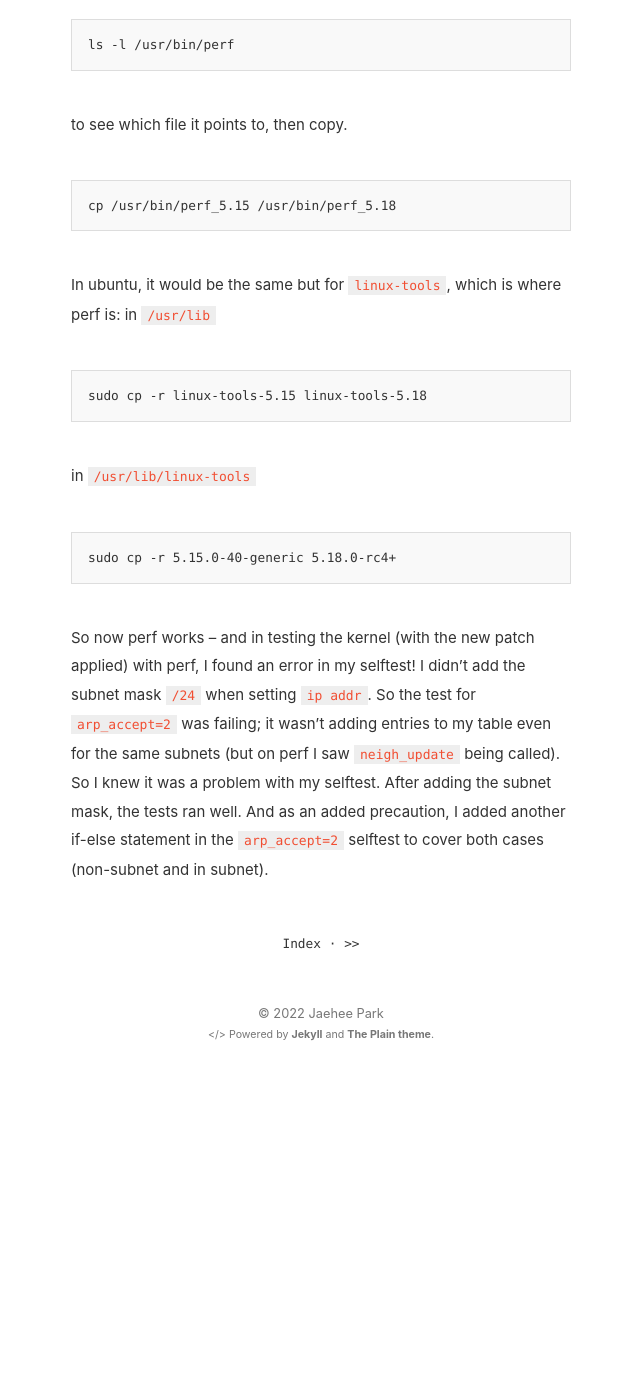
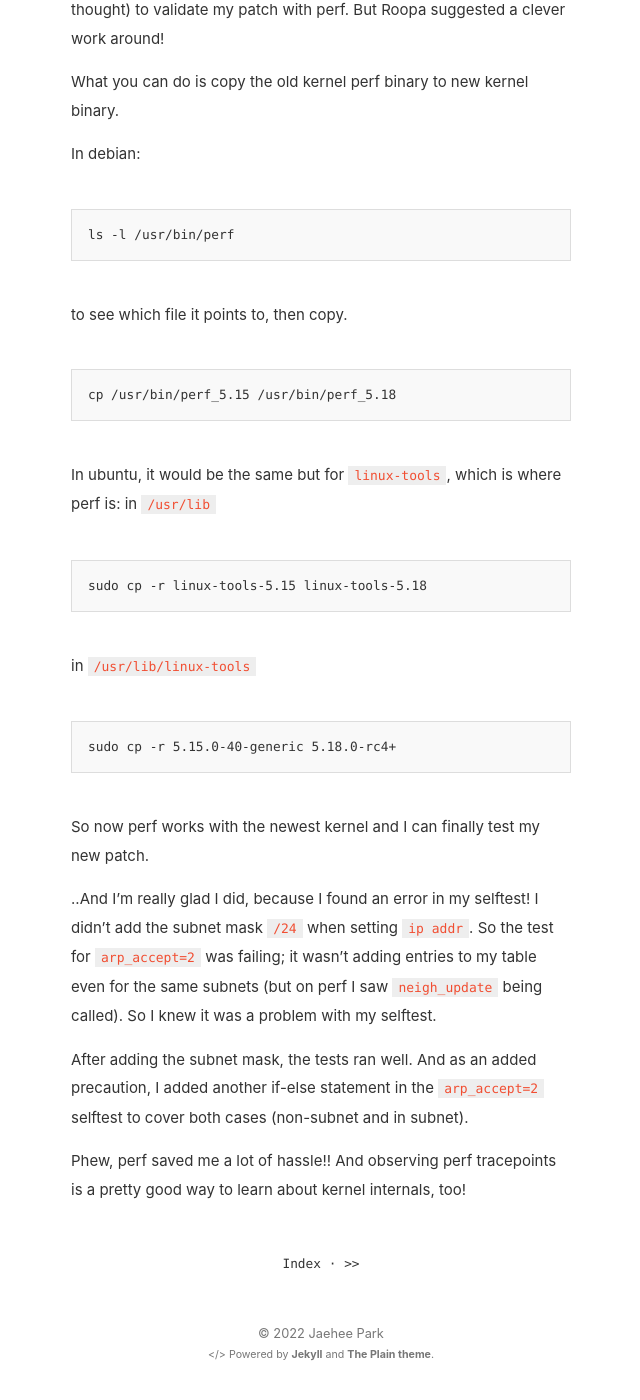
Before and after one commit to jhpark1013/blog, a Jekyll site: the page built from _posts/2022-07-26-perf-how-i-debugged-my-linux-kernel-patch.markdown, in a window 1280 px wide and 1400 px high, scrolled down 1922 px. Shown: the whole window, without its empty margins (319-959 px from the left). Built offline with Jekyll 4.4.1, drawn with Linux system fonts in a browser that asks for light colours; before the commit the page ends 3002 px from its top, so only the background shows below that; some of the changed text lies outside the part shown.

Commit message:
edit perf blog

````diff
--- a/_posts/2022-07-26-perf-how-i-debugged-my-linux-kernel-patch.markdown
+++ b/_posts/2022-07-26-perf-how-i-debugged-my-linux-kernel-patch.markdown
@@ -5,9 +5,15 @@ date: 2022-07-26T01:09:47-04:00
 
 I recently submitted this [patch](https://lore.kernel.org/netdev/93cfe14597ec1205f61366b9902876287465f1cd.1657755189.git.jhpark1013@gmail.com/) to net-next (I wrote a [blog](/blog/2022/07/07/arp-and-ndisc-neighbor-discovery.html) post about it, too). During the development process, I used perf to debug some unexpected behaviors in the kernel caused by my code!
 
-When I test with the kernel that does not have the `arp_accept` patch applied, the `arp_accept=2` test does not pass (as expected since knob '2' doesn't exist yet).
+First, let's check the behavior of the code before applying the patch.
 
-And I checked with perf (putting probes on `arp_process` and `neigh_update`) and saw that `neigh_update` was called on `arp_accept=1` but not on `arp_accept=0`. So the code works!
+When I test with the kernel that does not have the `arp_accept` patch applied, the `arp_accept=2` test does not pass (as expected, since knob '2' doesn't exist yet before this patch).
+
+And I checked with perf (putting probes on `arp_process` and `neigh_update`) and saw that `neigh_update` was called on `arp_accept=1` but not on `arp_accept=0`.
+
+This is the right behavior. If we're accepting garp, we should see an update in the neighbor cache and a call to `neigh_update`. If we're discarding garp, we should **not** see a call to `neigh_update`.
+
+This is how I used perf:
 
 Create perf probes:
 ```
@@ -70,4 +76,10 @@ in `/usr/lib/linux-tools`
 sudo cp -r 5.15.0-40-generic 5.18.0-rc4+
 ```
 
-So now perf works -- and in testing the kernel (with the new patch applied) with perf, I found an error in my selftest! I didn't add the subnet mask `/24` when setting `ip addr`. So the test for `arp_accept=2` was failing; it wasn't adding entries to my table even for the same subnets (but on perf I saw `neigh_update` being called). So I knew it was a problem with my selftest. After adding the subnet mask, the tests ran well. And as an added precaution, I added another if-else statement in the `arp_accept=2` selftest to cover both cases (non-subnet and in subnet).
+So now perf works with the newest kernel and I can finally test my new patch.
+
+..And I'm really glad I did, because I found an error in my selftest! I didn't add the subnet mask `/24` when setting `ip addr`. So the test for `arp_accept=2` was failing; it wasn't adding entries to my table even for the same subnets (but on perf I saw `neigh_update` being called). So I knew it was a problem with my selftest.
+
+After adding the subnet mask, the tests ran well. And as an added precaution, I added another if-else statement in the `arp_accept=2` selftest to cover both cases (non-subnet and in subnet).
+
+Phew, perf saved me a lot of hassle!! And observing perf tracepoints is a pretty good way to learn about kernel internals, too!
````
